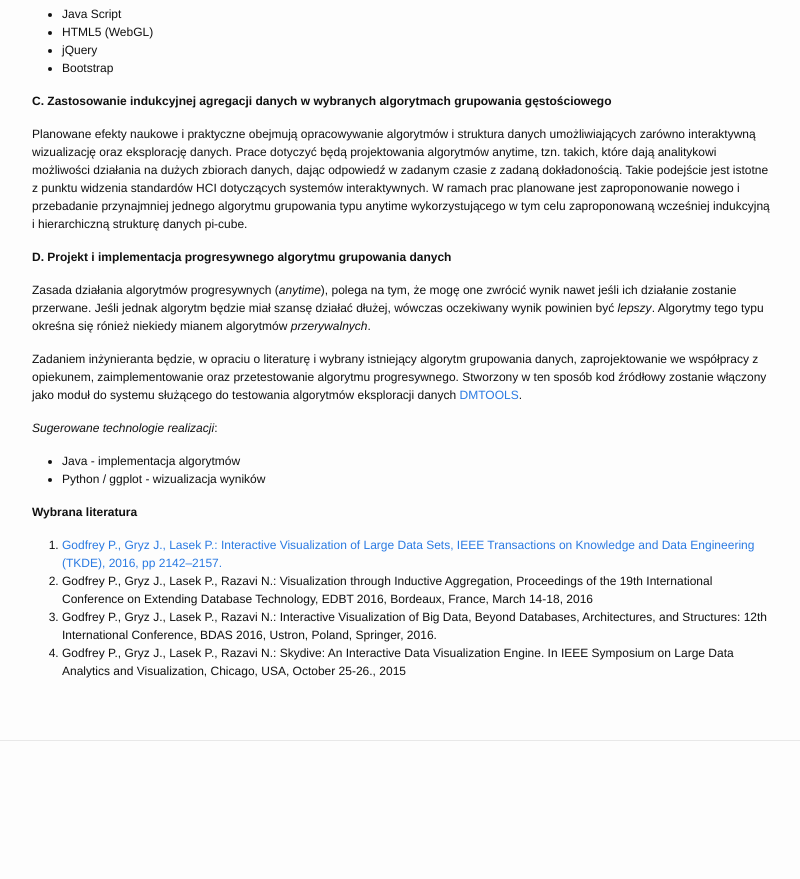
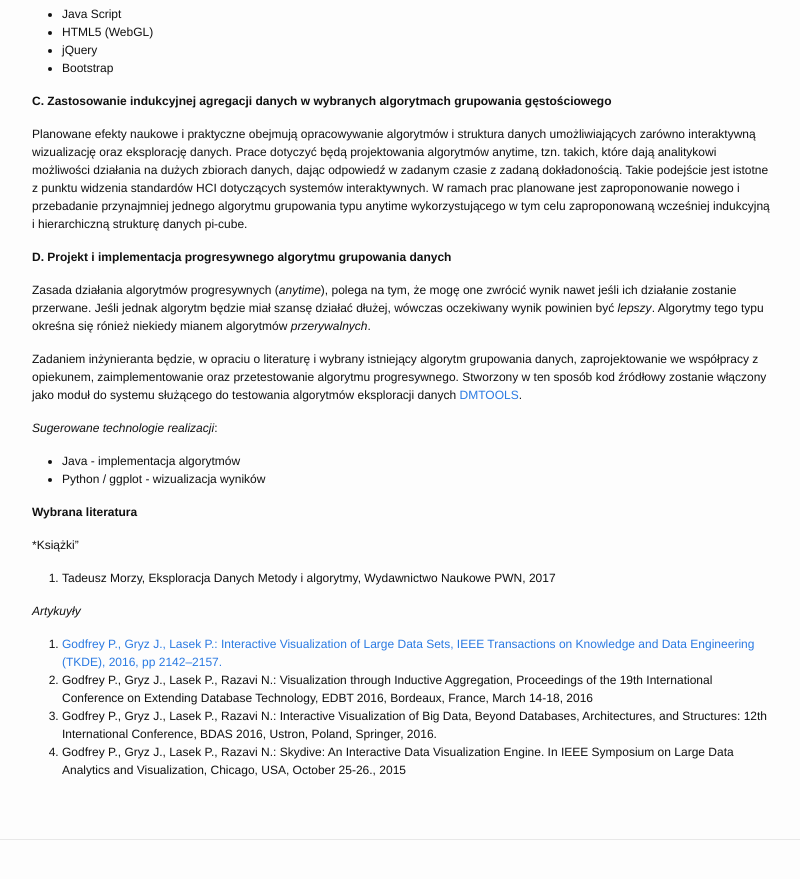
Before and after one commit to piotrlasek/piotrlasek.github.io, a Jekyll site: the page built from for-students/tematy-prac-2017.md, in a window 1280 px wide and 900 px high, scrolled down 1564 px. Shown: the top 879 px of the window, without its empty margins (238-1038 px from the left). Built offline with Jekyll 4.4.1, drawn with Linux system fonts in a browser that asks for light colours; before the commit the page ends 2365 px from its top, so only the background shows below that.

Commit message:
Update tematy-prac-2017.md

```diff
--- a/for-students/tematy-prac-2017.md
+++ b/for-students/tematy-prac-2017.md
@@ -143,6 +143,11 @@ danych [DMTOOLS](https://github.com/piotrlasek/clustering).
 
 ### Wybrana literatura
 
+*Książki"
+
+1. Tadeusz Morzy, Eksploracja Danych Metody i algorytmy, Wydawnictwo Naukowe PWN, 2017
+
+*Artykuyły*
 1. [Godfrey P., Gryz J., Lasek P.: Interactive Visualization of Large Data Sets, IEEE Transactions on Knowledge and Data Engineering (TKDE), 2016, pp 2142–2157.](http://ieeexplore.ieee.org/xpl/topAccessedArticles.jsp?punumber=69&topArticlesDate=July+2016)
 2. Godfrey P., Gryz J., Lasek P., Razavi N.: Visualization through Inductive Aggregation, Proceedings of the 19th International Conference on Extending Database Technology, EDBT 2016, Bordeaux, France, March 14-18, 2016
 3. Godfrey P., Gryz J., Lasek P., Razavi N.: Interactive Visualization of Big Data, Beyond Databases, Architectures, and Structures: 12th International Conference, BDAS 2016, Ustron, Poland, Springer, 2016.
```
